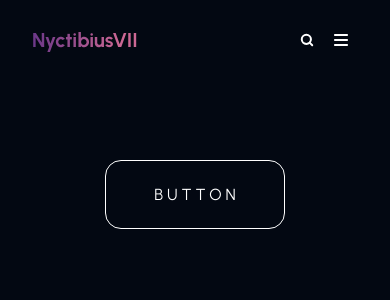
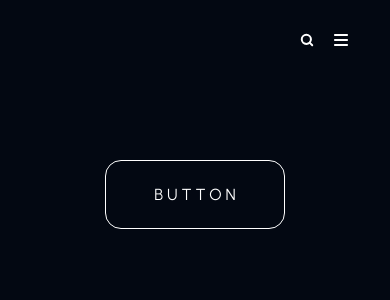
Before and after one commit to NyctibiusVII/Portfolio, a Next.js app: page / in a window 390 px wide. Shown: the top 300 px of the page. Built offline with nearby package versions, Linux system fonts and the light colour scheme.

Commit message:
✨ feat: UI Logo component

```diff
--- a/src/components/Header.tsx
+++ b/src/components/Header.tsx
@@ -4,12 +4,12 @@ import { Key, useEffect, useState } from 'react'
 
 import { useHeaderLinks } from '../hooks/useHeaderLinks'
 
+import { Logo }          from './ui/Logo'
 import { Search }        from './ui/Popover/Search/Search'
 import { PopoverMenu }   from './ui/Popover/Menu'
 import { PopoverSearch } from './ui/Popover/Search'
 
 import Link   from 'next/link'
-import Image  from 'next/image'
 import Router from 'next/router'
 
 import styles from '../styles/components/Header.module.scss'
@@ -24,15 +24,7 @@ export const Header = () => {
 
     return (
         <header className={styles.container}>
-            <div className={styles.logo}>
-                <Image
-                    src={`/assets/header/logo.svg`}
-                    alt={`logo icon`}
-                    width={68}
-                    height={68}
-                />
-                <span className={styles.username}>NyctibiusVII</span>
-            </div>
+            <Logo />
 
             {/* Mobile */}
             <div className={styles.options}>
--- /dev/null
+++ b/src/components/ui/Logo.tsx
@@ -0,0 +1,61 @@
+/* Import ---------------------------------------------------------------------- */ // - x70
+
+import { LogoProps } from '../../interfaces/componentProps'
+
+import Image  from 'next/image'
+
+/* ---------------------------------------------------------------------- */
+
+export const Logo = ({ styleColor = '1' }: LogoProps) => {
+    const logoStyleColor = `var(--gradient-logo-${styleColor})`
+
+    return (
+        <div className='logo'>
+            <div className='icon'>
+                <Image
+                    src={`/assets/logo/logo-${styleColor}.svg`}
+                    alt={`Logo icon`}
+                    width={68}
+                    height={68}
+                />
+            </div>
+            <span className='username'>NyctibiusVII</span>
+
+            <style jsx>{`
+                /* Mobile */
+                .logo { display: flex; align-items: center; }
+                .icon { display: none !important; }
+                .username {
+                    background-image: ${logoStyleColor};
+                    background-clip: text;
+                    text-fill-color: transparent;
+                    -webkit-background-clip: text;
+                    -webkit-text-fill-color: transparent;
+                    color: var(--white);
+                    font-size: 1.25rem;
+                    font-weight: 700;
+                }
+
+
+
+                /* Tablet / Desktop */
+                @media (min-width: 780px) {
+                    .logo { gap: 0.525rem; }
+                    .icon {
+                        width: 2.975rem !important;
+                        height: 2.975rem !important;
+
+                        display: block !important;
+                    }
+                    .username { font-size: 1.4rem; }
+                }
+                /* Desktop */
+                @media (min-width: 1480px) {
+                    .logo { gap: 0.75rem; }
+                    .icon { width: 4.25rem !important; height: 4.25rem !important; }
+                    .username { font-size: 2rem; }
+                }
+            `}</style>
+        </div>
+    )
+}
--- a/src/interfaces/componentProps.ts
+++ b/src/interfaces/componentProps.ts
@@ -13,6 +13,10 @@ export interface SearchItensType {
     response: string
 }
 
+export interface LogoProps {
+    styleColor?: '1' | '2'
+}
+
 export interface LoadingProps {
     color?:   string
     width?:   string
--- a/src/styles/components/Header.module.scss
+++ b/src/styles/components/Header.module.scss
@@ -14,25 +14,6 @@
     justify-content: space-between;
 
     z-index: 100;
-
-    .logo {
-        display: flex;
-        align-items: center;
-
-        > span:not(.username) { display: none !important; }
-
-        span.username {
-            background-image: var(--gradient-logo);
-            background-clip: text;
-            text-fill-color: transparent;
-            -webkit-background-clip: text;
-            -webkit-text-fill-color: transparent;
-            color: var(--white);
-
-            font-size: 1.25rem;
-            font-weight: 700;
-        }
-    }
 
     .options {
         display: flex;
@@ -52,19 +33,6 @@
 @media (min-width: 780px) {
     .container {
         max-width: 60rem;
-
-        .logo {
-            gap: 0.525rem;
-
-            > span:not(.username) {
-                width: 2.975rem !important;
-                height: 2.975rem !important;
-
-                display: block !important;
-            }
-
-            span.username { font-size: 1.4rem; }
-        }
 
         .options { display: none; }
 
@@ -135,17 +103,6 @@
     .container {
         max-width: var(--max-width-desktop);
 
-        .logo {
-            gap: 0.75rem;
-
-            > span:not(.username) {
-                width: 4.25rem !important;
-                height: 4.25rem !important;
-            }
-
-            span.username { font-size: 2rem; }
-        }
-
         /* Button / SearchIcon */
         div.search > div form button {
             border-radius: 0.5rem;
```
